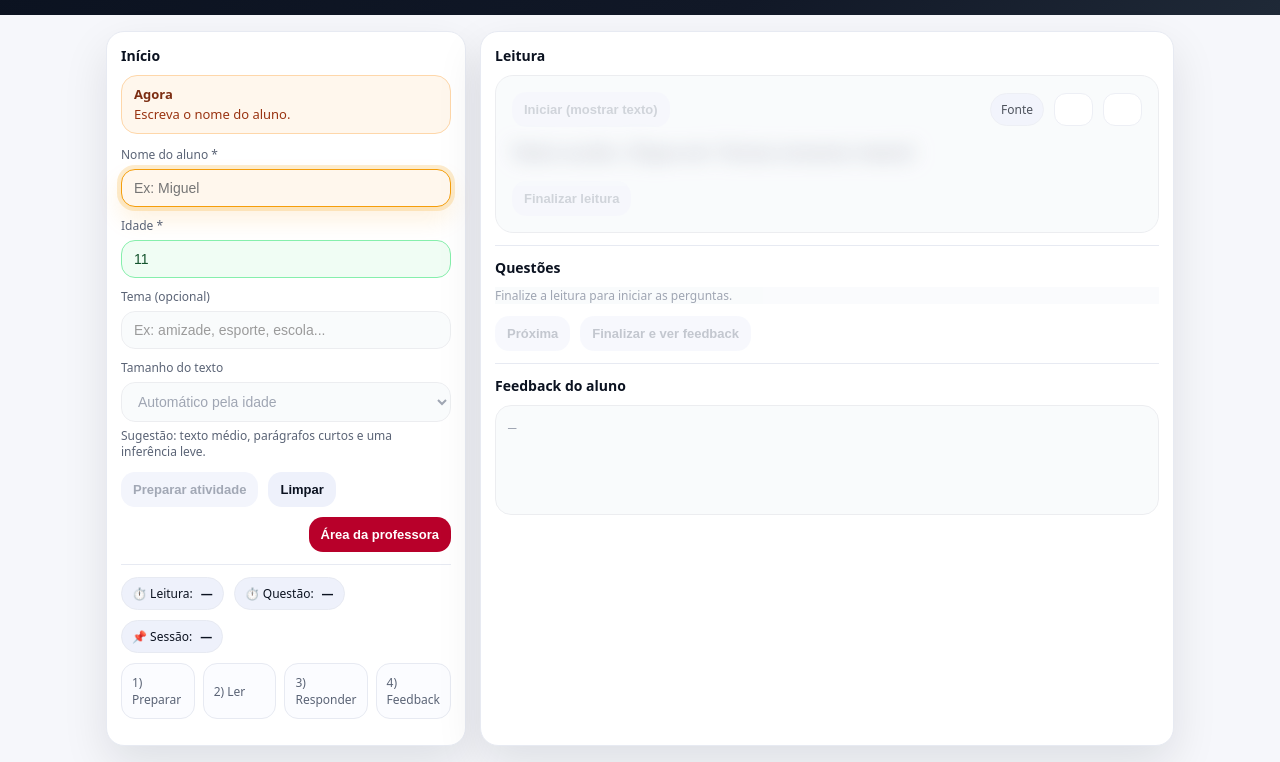
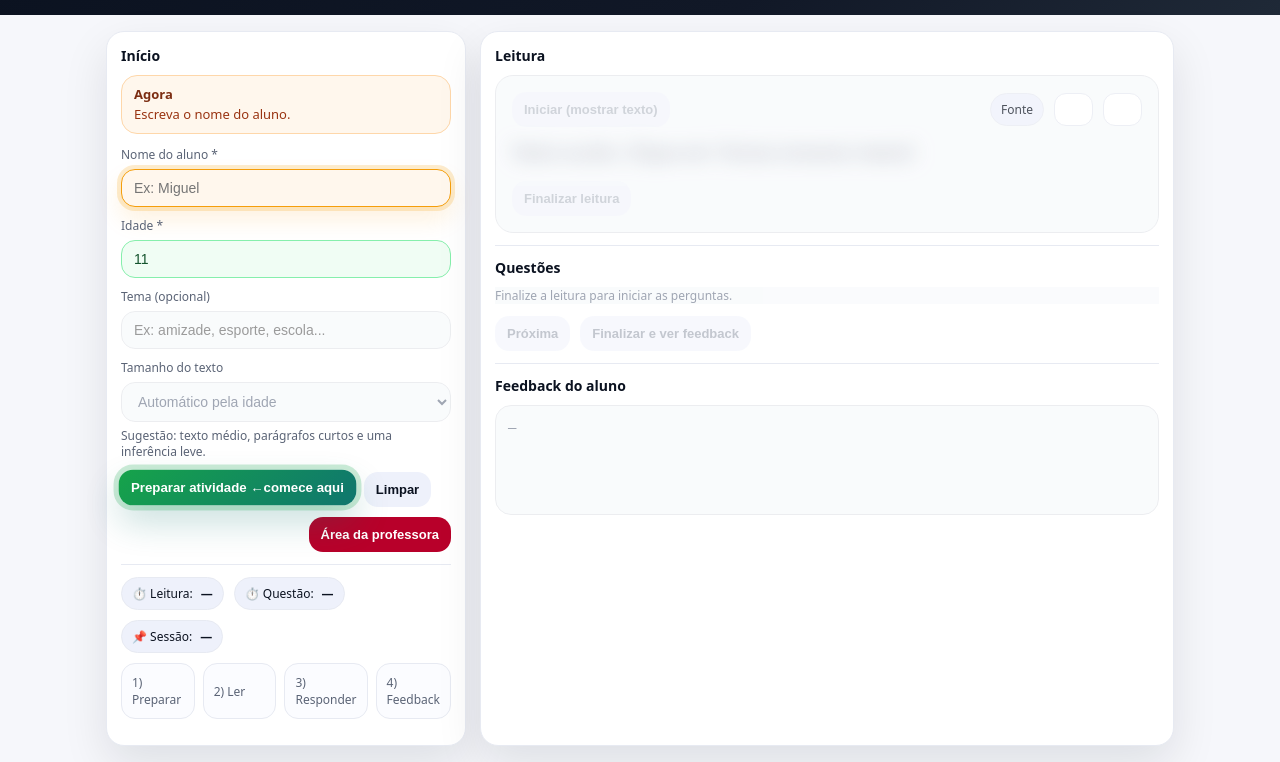
Before and after one commit to emerson1001a/Interpretacao-de-texto, a website: page index.html in a window 1280 px wide. Shown: the part 69-831 px from the top of the page. Drawn offline with Linux system fonts and the light colour scheme.

Commit message:
Destacar preparar atividade

```diff
--- a/index.html
+++ b/index.html
@@ -20,8 +20,10 @@
   input,select,textarea{width:100%;padding:10px 12px;border-radius:14px;border:1px solid var(--line);outline:none;background:#fff;font-size:14px}
   input.guide-active,select.guide-active,textarea.guide-active{border-color:#f59e0b;background:#fff7ed;box-shadow:0 0 0 4px rgba(245,158,11,.20),0 12px 24px rgba(245,158,11,.14)}
   button.guide-active{background:#f97316;box-shadow:0 0 0 4px rgba(249,115,22,.22),0 14px 28px rgba(249,115,22,.20);transform:translateY(-1px)}
-  #btnPrepare.guide-active{background:linear-gradient(135deg,#16a34a,#0f766e)!important;box-shadow:0 0 0 5px rgba(22,163,74,.22),0 16px 34px rgba(15,118,110,.24);transform:translateY(-2px) scale(1.02)}
-  #btnPrepare.guide-active::after{content:"  \2190 clique aqui";font-weight:900}
+  #btnPrepare.prepare-cta:not(:disabled){background:linear-gradient(135deg,#16a34a,#0f766e)!important;color:#fff!important;box-shadow:0 0 0 5px rgba(22,163,74,.22),0 16px 34px rgba(15,118,110,.24)!important;opacity:1!important;transform:translateY(-2px) scale(1.02)}
+  #btnPrepare.prepare-cta:not(:disabled)::after{content:"  \2190 comece aqui";font-weight:900}
+  #btnPrepare.guide-active{background:linear-gradient(135deg,#16a34a,#0f766e)!important;box-shadow:0 0 0 5px rgba(22,163,74,.28),0 16px 34px rgba(15,118,110,.28)!important;transform:translateY(-2px) scale(1.02)}
+  #btnPrepare.guide-done::after,#btnPrepare:disabled::after{content:""}
   button.is-busy{background:#0f766e!important;color:#fff!important;box-shadow:0 0 0 4px rgba(15,118,110,.18),0 12px 28px rgba(15,118,110,.22)!important;opacity:1!important;cursor:wait!important}
   button.is-busy::after{content:"";width:12px;height:12px;margin-left:8px;border-radius:999px;border:2px solid rgba(255,255,255,.55);border-top-color:#fff;display:inline-block;vertical-align:-2px;animation:spin .8s linear infinite}
   @keyframes spin{to{transform:rotate(360deg)}}
@@ -124,7 +126,7 @@
       </div>
 
       <div class="btnrow">
-        <button id="btnPrepare" class="blue">Preparar atividade</button>
+        <button id="btnPrepare" class="blue prepare-cta">Preparar atividade</button>
         <button id="btnReset" class="secondary">Limpar</button>
         <button id="btnTeacher" class="warn" style="margin-left:auto">Área da professora</button>
       </div>
```
